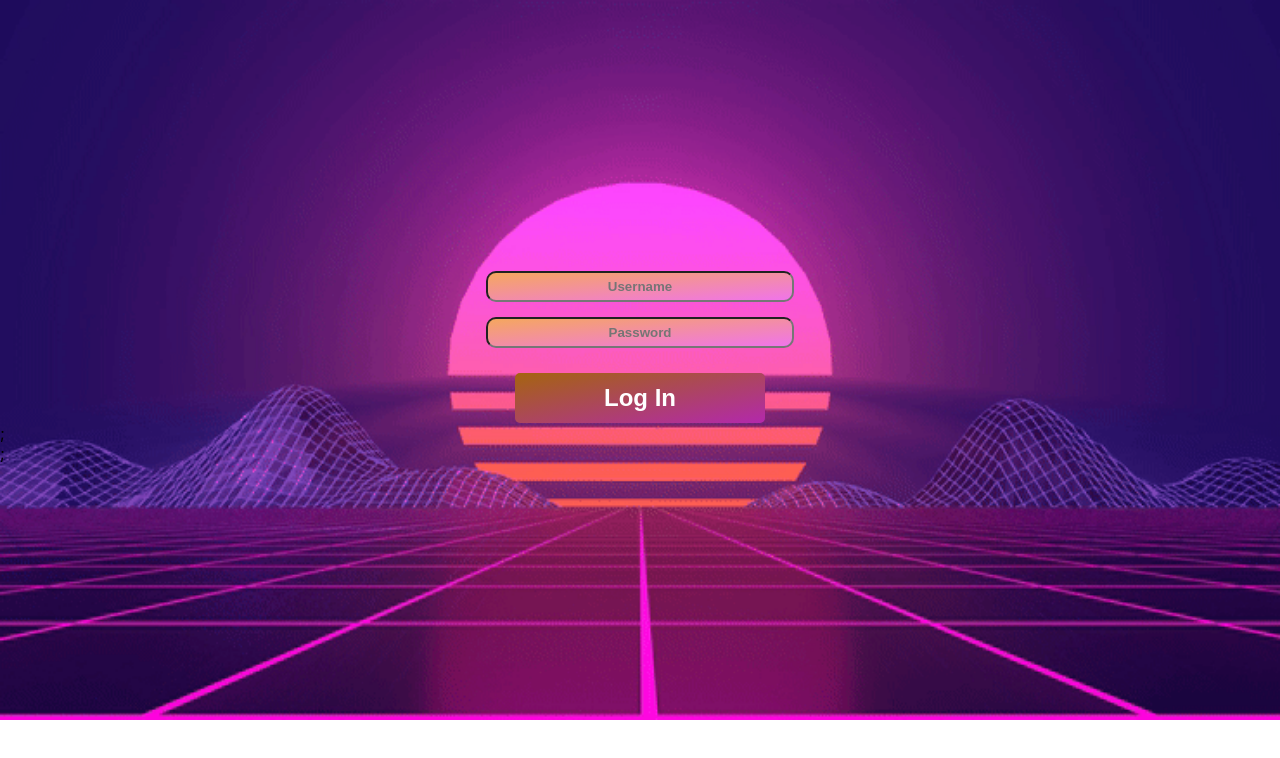
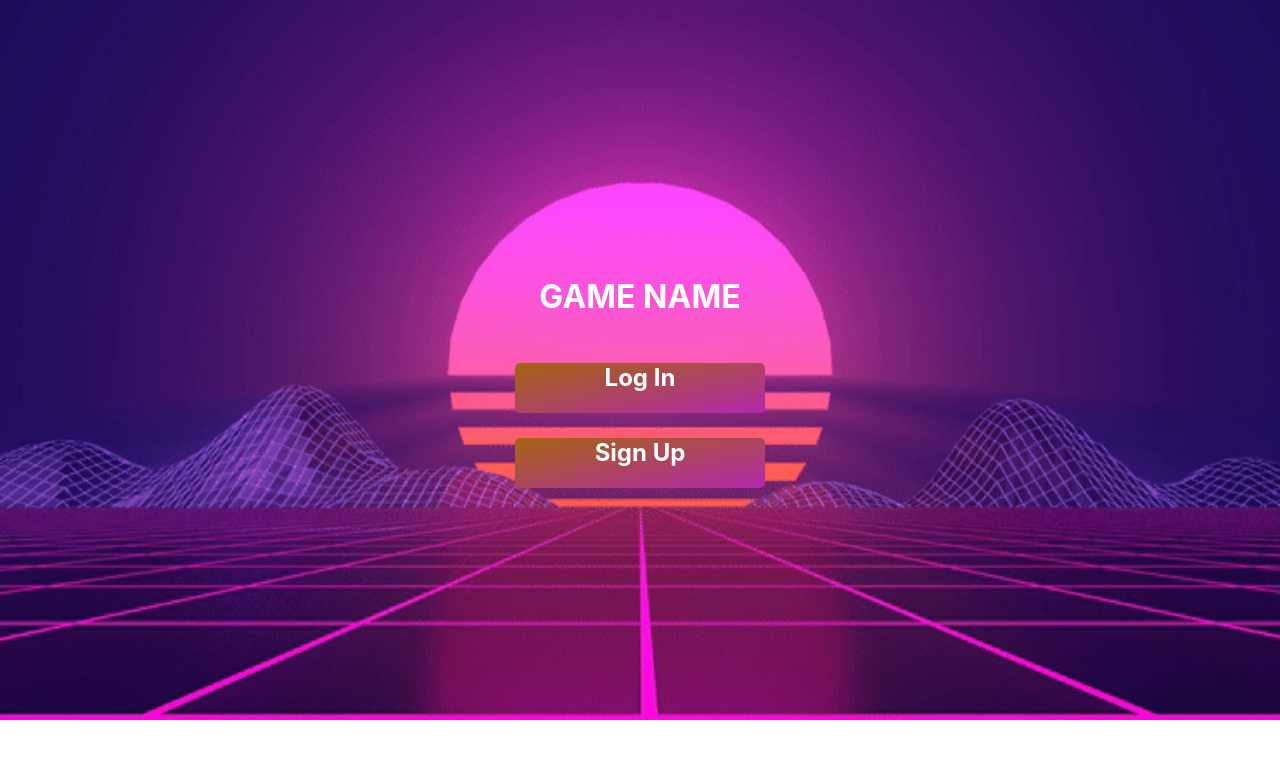
Before and after one commit to sativv/js-RPG-group-assignment, a React (Create React App) app in the folder rpg/: page / in a window 1280 px wide. Before the commit this address had no page. Shown: the top 758 px of the page. Built offline with nearby package versions, Linux system fonts and the light colour scheme.

Commit message:
Added link to login page from startpage

```diff
--- a/rpg/src/App.js
+++ b/rpg/src/App.js
@@ -4,14 +4,15 @@ import Login from "./components/Login";
 import PrivateRoute from "./components/PrivateRoute";
 import User from "./components/User";
 import { BrowserRouter, Route, Routes } from "react-router-dom";
+import Startscreen from "./components/Startscreen";
 
 function App() {
   return (
     <BrowserRouter>
-      <Login />;
       <Routes>
-        <Route />
-        <Route />
+        <Route path="/" element={<Startscreen />} />
+        <Route path="/login" exact element={<Login />} />
+        {/* <Route path="/signup" exact element={<Signup/>}/> */}
         <Route
           path="/user"
           element={
--- a/rpg/src/components/Login.js
+++ b/rpg/src/components/Login.js
@@ -34,6 +34,7 @@ const Login = () => {
   return (
     <form>
       <div className="form">
+        <h1 className="game-name">GAME NAME</h1>
         <input
           onChange={handleChange}
           type="text"
--- /dev/null
+++ b/rpg/src/components/Startscreen.js
@@ -0,0 +1,18 @@
+import React from "react";
+import { useNavigate } from "react-router-dom";
+
+const Startscreen = () => {
+  const navigate = useNavigate();
+
+  return (
+    <div className="start-comp">
+      <h1 className="game-name">GAME NAME</h1>
+      <btn className="form-btn sbtn" onClick={() => navigate("/login")}>
+        Log In
+      </btn>
+      <btn className="form-btn sbtn">Sign Up</btn>
+    </div>
+  );
+};
+
+export default Startscreen;
--- a/rpg/src/index.css
+++ b/rpg/src/index.css
@@ -22,6 +22,12 @@ code {
   margin-top: 20%;
 }
 
+.start-comp {
+  display: flex;
+  flex-direction: column;
+  align-items: center;
+  margin-top: 20%;
+}
 .form-btn {
   width: 250px;
   height: 50px;
@@ -32,14 +38,22 @@ code {
   font-size: 24px;
   margin-top: 25px;
   border-radius: 5px;
+  cursor: pointer;
 }
 
+.game-name {
+  color: white;
+}
 .form-btn:hover {
   scale: 1.03;
 }
 
 .form-btn:active {
   scale: 0.99;
+}
+
+.sbtn {
+  text-align: center;
 }
 
 .input-field {
```
